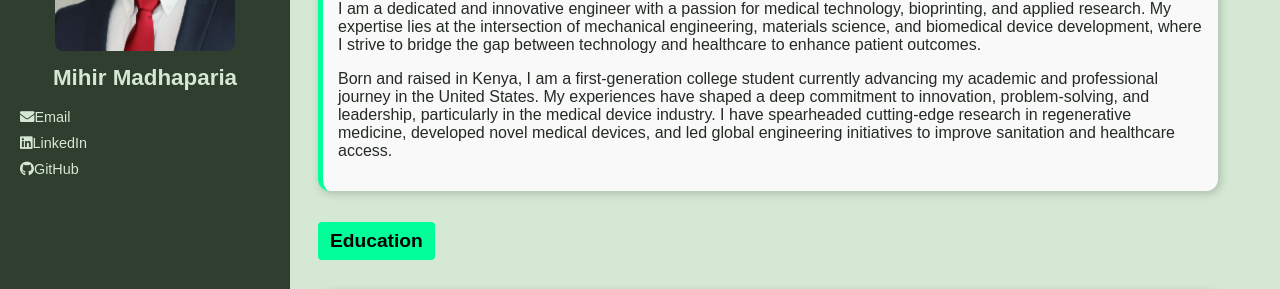
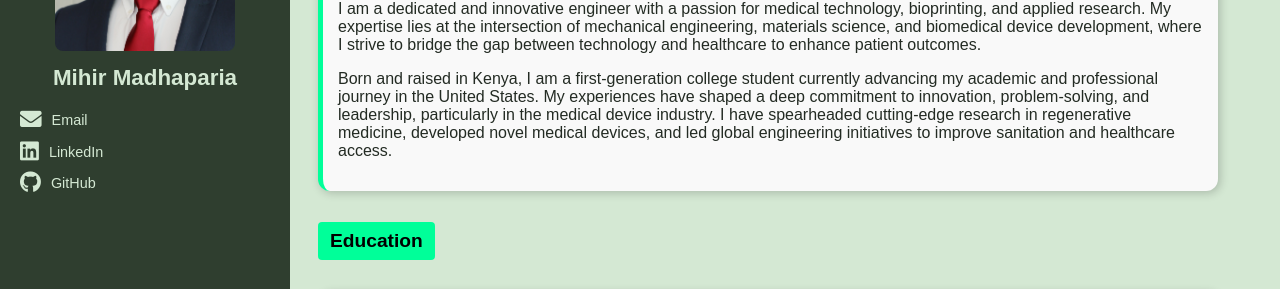
Before and after one commit to mihirmadhaparia/mihirmadhaparia.github.io, a Jekyll site: the page built from README.md, in a window 1280 px wide. Shown: the part 204-493 px from the top of the page. Built offline with Jekyll 4.4.1, drawn with Linux system fonts in a browser that asks for light colours; our own code applies the rules of GitHub Pages for plain Markdown files.

Commit message:
Update style.css

```diff
--- a/assets/css/style.css
+++ b/assets/css/style.css
@@ -168,7 +168,7 @@
 }
 
 /* Ensure the Font Awesome icons are visible and properly sized */
-#sidebar .contact-info i {
+.side-panel .contact-info i {
     margin-right: 10px;
     color: #D4E8D3; /* Light green color for icons */
     font-size: 1.5em; /* Adjust the size of the icon */
@@ -176,28 +176,29 @@
 }
 
 /* Rainbow Gradient Hover Effect */
-#sidebar .contact-info .contact-item:hover i {
+.side-panel .contact-info .contact-item:hover i {
     background: linear-gradient(90deg, red, orange, yellow, green, blue, indigo, violet);
     -webkit-background-clip: text;
     color: transparent; /* Make the text color transparent to show the gradient */
     animation: gradientColorChange 3s ease-in-out infinite; /* Apply rainbow animation */
 }
 
-/* Keyframes for the email icon animation */
+/* Keyframes for the email icon animation (Scaling Effect) */
 @keyframes emailOpen {
     0% {
-        content: '\2709'; /* Envelope icon */
-        transform: rotate(0deg);
+        transform: scale(1) rotate(0deg);
+    }
+    50% {
+        transform: scale(1.2) rotate(10deg); /* Slight zoom and rotate */
     }
     100% {
-        content: '\2709\2709'; /* Open envelope with the letter inside */
-        transform: rotate(15deg); /* Rotate for a fun effect */
+        transform: scale(1) rotate(0deg); /* Return to original state */
     }
 }
 
 /* Specific hover effect for the email icon */
-#sidebar .contact-info .email:hover i {
-    animation: emailOpen 0.6s forwards; /* Animate the opening of the email */
+.side-panel .contact-info .email:hover i {
+    animation: emailOpen 0.6s ease-in-out; /* Apply the scaling animation */
 }
 
 /* Gradient animation for the icon and text */
```
